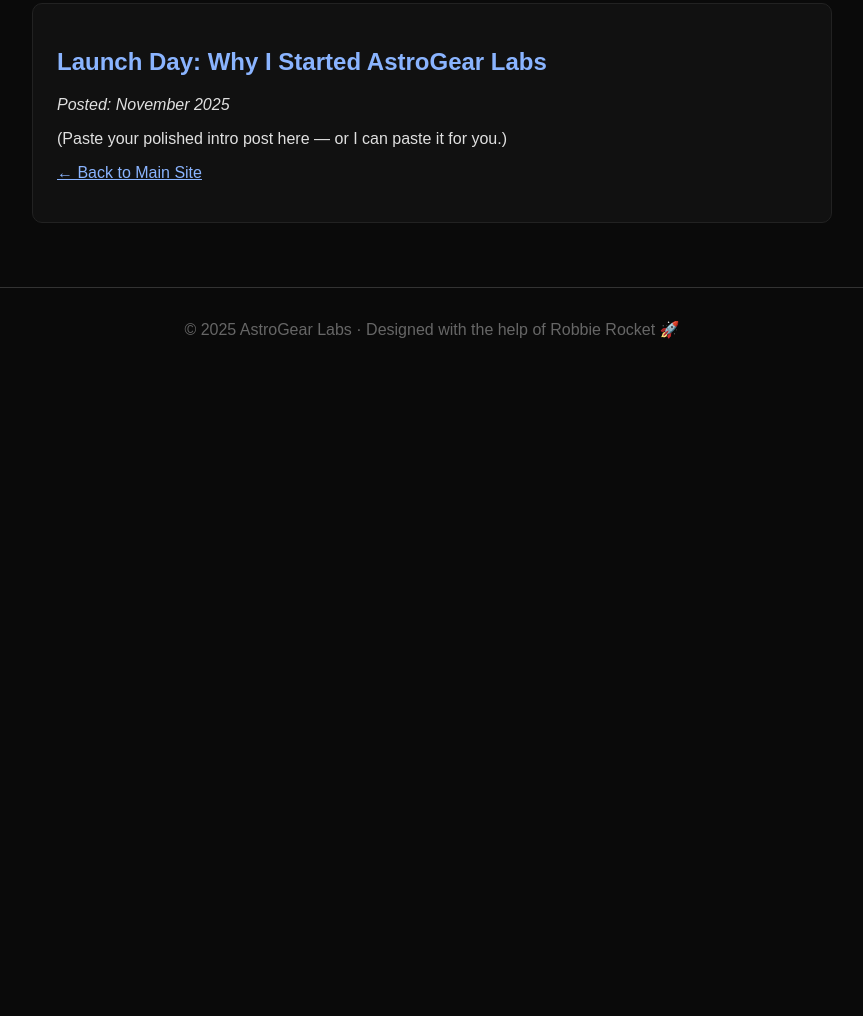
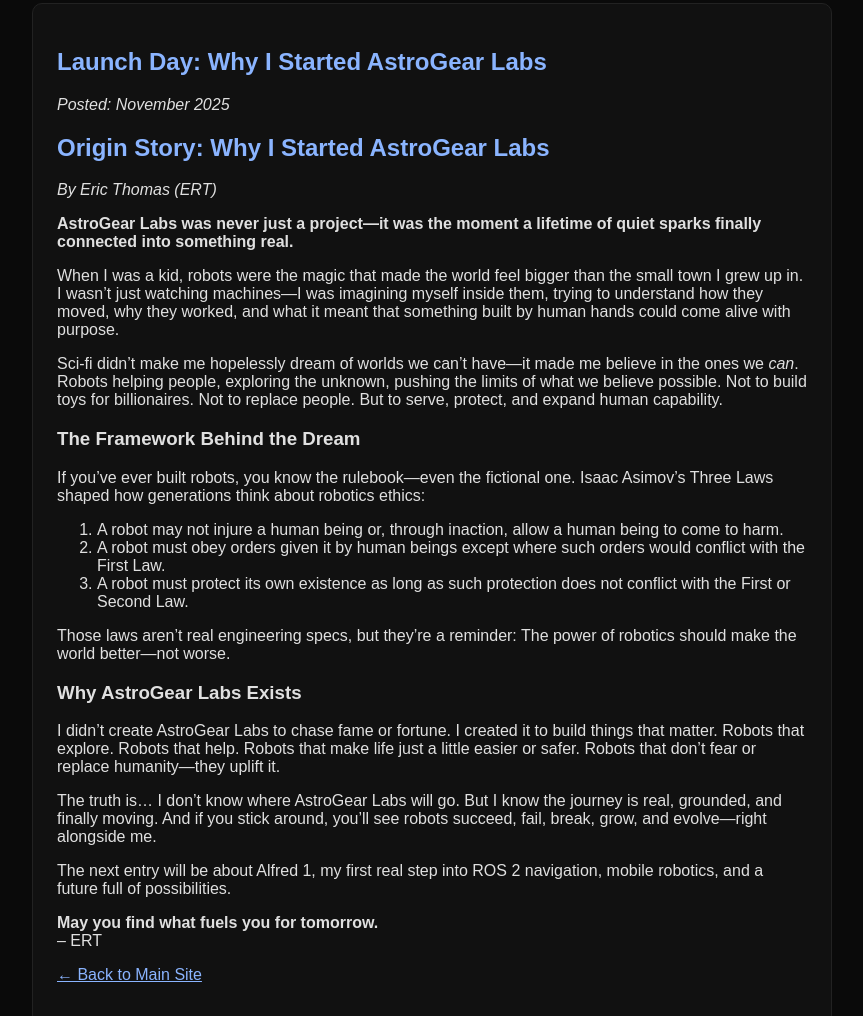
Before and after one commit to AstroGearLabs/astrogearlabs.github.io, a plain HTML site: page blog/index.html in a window 1280 px wide. Shown: the part 208-1224 px from the top of the page, without its empty margins (208-1071 px from the left). Before the commit the page ends 800 px from the top, so only its background shows below. Drawn offline with Linux system fonts and the light colour scheme.

Commit message:
Update index.html

```diff
--- a/blog/index.html
+++ b/blog/index.html
@@ -81,9 +81,37 @@
         <h2>Launch Day: Why I Started AstroGear Labs</h2>
         <p><em>Posted: November 2025</em></p>
 
-        <p>
-            (Paste your polished intro post here — or I can paste it for you.)
-        </p>
+        <!-- YOUR BLOG INSERTED EXACTLY AS YOU WROTE IT -->
+        <h2>Origin Story: Why I Started AstroGear Labs</h2>
+        <p><em>By Eric Thomas (ERT)</em></p>
+
+        <p><strong>AstroGear Labs was never just a project—it was the moment a lifetime of quiet sparks finally connected into something real.</strong></p>
+
+        <p>When I was a kid, robots were the magic that made the world feel bigger than the small town I grew up in. I wasn’t just watching machines—I was imagining myself inside them, trying to understand how they moved, why they worked, and what it meant that something built by human hands could come alive with purpose.</p>
+
+        <p>Sci-fi didn’t make me hopelessly dream of worlds we can’t have—it made me believe in the ones we <em>can</em>. Robots helping people, exploring the unknown, pushing the limits of what we believe possible. Not to build toys for billionaires. Not to replace people. But to serve, protect, and expand human capability.</p>
+
+        <h3>The Framework Behind the Dream</h3>
+        <p>If you’ve ever built robots, you know the rulebook—even the fictional one. Isaac Asimov’s Three Laws shaped how generations think about robotics ethics:</p>
+
+        <ol>
+            <li>A robot may not injure a human being or, through inaction, allow a human being to come to harm.</li>
+            <li>A robot must obey orders given it by human beings except where such orders would conflict with the First Law.</li>
+            <li>A robot must protect its own existence as long as such protection does not conflict with the First or Second Law.</li>
+        </ol>
+
+        <p>Those laws aren’t real engineering specs, but they’re a reminder: The power of robotics should make the world better—not worse.</p>
+
+        <h3>Why AstroGear Labs Exists</h3>
+        <p>I didn’t create AstroGear Labs to chase fame or fortune. I created it to build things that matter. Robots that explore. Robots that help. Robots that make life just a little easier or safer. Robots that don’t fear or replace humanity—they uplift it.</p>
+
+        <p>The truth is… I don’t know where AstroGear Labs will go. But I know the journey is real, grounded, and finally moving. And if you stick around, you’ll see robots succeed, fail, break, grow, and evolve—right alongside me.</p>
+
+        <p>The next entry will be about Alfred 1, my first real step into ROS 2 navigation, mobile robotics, and a future full of possibilities.</p>
+
+        <p><strong>May you find what fuels you for tomorrow.</strong><br>– ERT</p>
+
+        <!-- END OF YOUR INSERTED BLOG -->
 
         <p><a href="../index.html">← Back to Main Site</a></p>
     </div>
```
